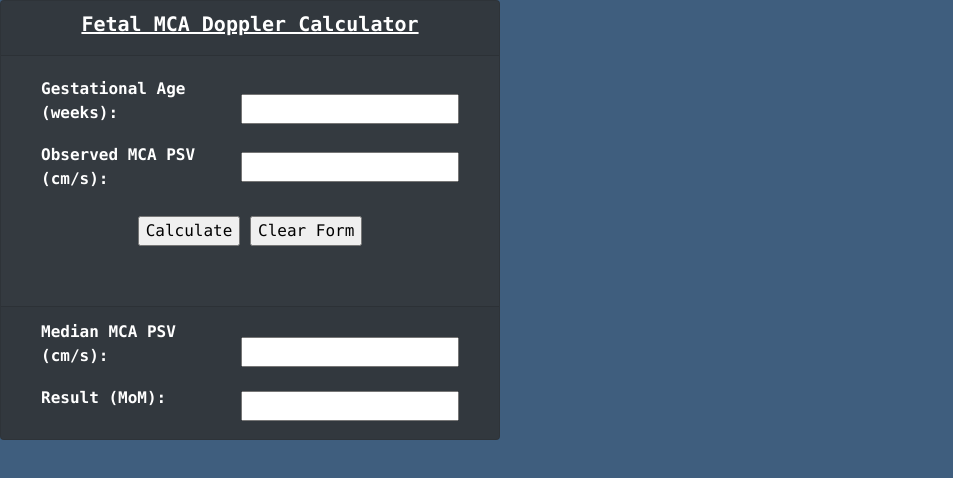
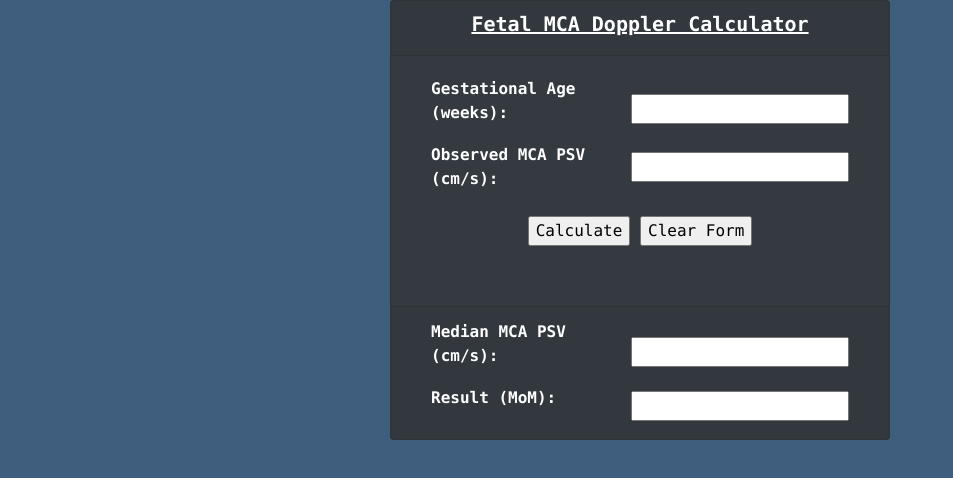
Before and after one commit to kerbyradres/MCADoppler, a plain HTML site: page index.html in a window 1280 px wide. Shown: the whole page, without its empty margins (0-953 px from the left). Drawn offline with Linux system fonts and the light colour scheme.

Commit message:
Update index.html

```diff
--- a/index.html
+++ b/index.html
@@ -38,7 +38,7 @@
 </HEAD>
 
 <BODY>
-	<div class="card bg-dark text-white" style="width:500px">
+	<div class="card bg-dark text-white center" style="width:500px">
 		<div class="card-header" align="center">
 			<h5><b><u>Fetal MCA Doppler Calculator</u></b></h5>
 		</div>
```
